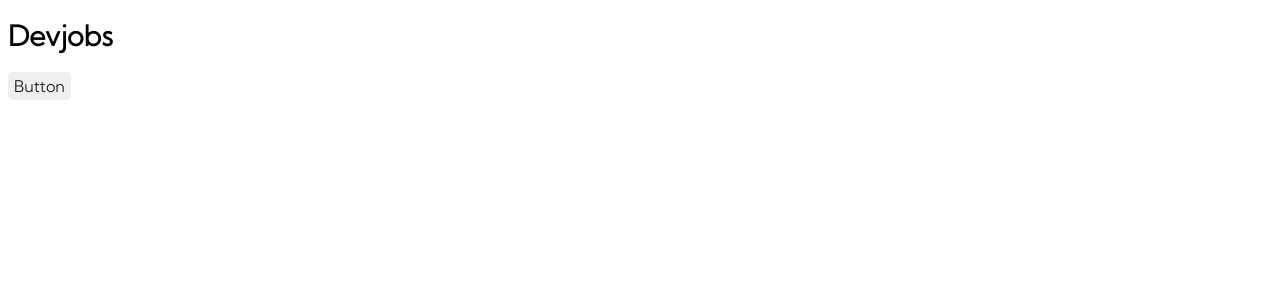
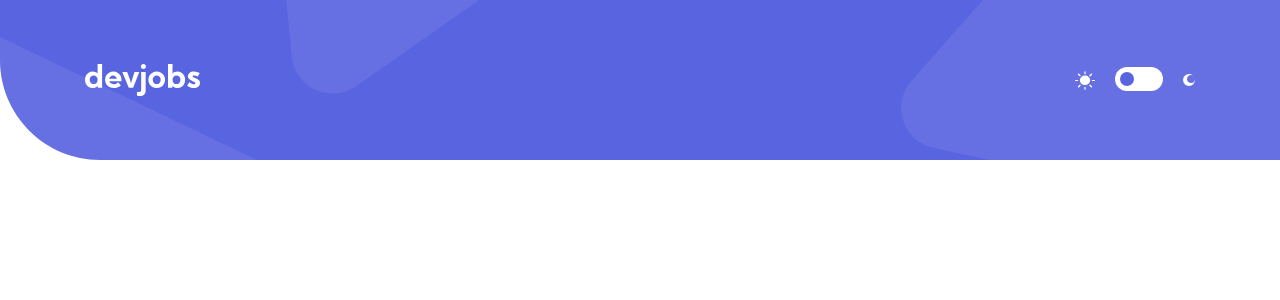
Before and after one commit to bartek9105/devjobs, a React (Create React App) app: page / in a window 1280 px wide. Shown: the top 300 px of the page. Built offline with nearby package versions, Linux system fonts and the light colour scheme.

Commit message:
Create header component, create logo and switch component for header

```diff
--- a/package.json
+++ b/package.json
@@ -10,6 +10,7 @@
     "react": "^17.0.1",
     "react-dom": "^17.0.1",
     "react-scripts": "4.0.1",
+    "styled-components": "^5.2.1",
     "web-vitals": "^0.2.4"
   },
   "scripts": {
--- a/src/App.js
+++ b/src/App.js
@@ -1,12 +1,10 @@
 import './App.scss'
+import Header from './components/Header/Header'
 
 function App() {
   return (
-    <div className="App">
-      <h1>Devjobs</h1>
-      <button>Button</button>
-    </div>
-  );
+    <Header />
+  )
 }
 
 export default App;
--- a/src/App.scss
+++ b/src/App.scss
@@ -3,9 +3,11 @@
 
 * {
   font-family: 'Kumbh Sans',
-  sans-serif;
+    sans-serif;
   font-size: 16px;
   line-height: 26px;
+  margin: 0;
+  padding: 0;
 }
 
 h1 {
@@ -25,7 +27,8 @@ h3 {
 
 h4 {
   font-size: 14px;
-  line-height: 18px;;
+  line-height: 18px;
+  ;
 }
 
 button {
--- /dev/null
+++ b/src/components/Header/Header.js
@@ -0,0 +1,16 @@
+import './Header.scss'
+import Logo from '../Logo'
+import Switch from '../Switch/Switch'
+
+const Header = () => {
+  return (
+    <header className="main-header">
+      <div className="header-container">
+        <Logo />
+        <Switch />
+      </div>
+    </header>
+  )
+}
+
+export default Header
--- /dev/null
+++ b/src/components/Header/Header.scss
@@ -0,0 +1,15 @@
+.main-header {
+  background: url('../../assets/desktop/bg-pattern-header.svg') no-repeat;
+  background-size: cover;
+  height: 160px;
+  width: 100%;
+}
+
+.header-container {
+  max-width: 1110px;
+  margin: 0 auto;
+  height: 100%;
+  display: flex;
+  align-items: center;
+  justify-content: space-between;
+}
--- /dev/null
+++ b/src/components/Logo.js
@@ -0,0 +1,9 @@
+import logo from '../assets/desktop/logo.svg'
+
+const Logo = () => {
+  return (
+    <img src={logo} alt="devjobs"></img>
+  )
+}
+
+export default Logo
--- /dev/null
+++ b/src/components/Switch/Switch.js
@@ -0,0 +1,20 @@
+import './Switch.scss'
+import sunIcon from '../../assets/desktop/icon-sun.svg'
+import moonIcon from '../../assets/desktop/icon-moon.svg'
+
+const Switch = () => {
+  return (
+    <div className="switch-container">
+      <img src={sunIcon} alt="sun" />
+      <div>
+        <label className="switch">
+          <input type="checkbox"></input>
+          <span className="slider round"></span>
+        </label>
+      </div>
+      <img src={moonIcon} alt="moon" />
+    </div>
+  )
+}
+
+export default Switch
--- /dev/null
+++ b/src/components/Switch/Switch.scss
@@ -0,0 +1,63 @@
+@import '../../App.scss';
+
+.switch-container {
+  display: flex;
+  align-items: center;
+}
+
+.switch {
+  position: relative;
+  display: inline-block;
+  width: 48px;
+  height: 24px;
+  margin: 0 20px;
+  input {
+    opacity: 0;
+    width: 0;
+    height: 0;
+  }
+}
+
+.slider {
+  position: absolute;
+  cursor: pointer;
+  top: 0;
+  left: 0;
+  right: 0;
+  bottom: 0;
+  background-color: $white;
+  -webkit-transition: .4s;
+  transition: .4s;
+  &:before {
+    position: absolute;
+    content: "";
+    height: 14px;
+    width: 14px;
+    left: 5px;
+    bottom: 5px;
+    background-color: $violet;
+    -webkit-transition: .4s;
+    transition: .4s;
+  }
+}
+
+input:checked+.slider {
+  background-color: $white;
+}
+
+input:focus+.slider {
+  box-shadow: 0 0 1px $white;
+}
+
+input:checked+.slider:before {
+  -webkit-transform: translateX(26px);
+  -ms-transform: translateX(26px);
+  transform: translateX(26px);
+}
+
+.slider.round {
+  border-radius: 34px;
+  &:before {
+    border-radius: 50%;
+  }
+}
```
Also changed, not shown: 2 other files (tests, documents, lock files or other folders).
